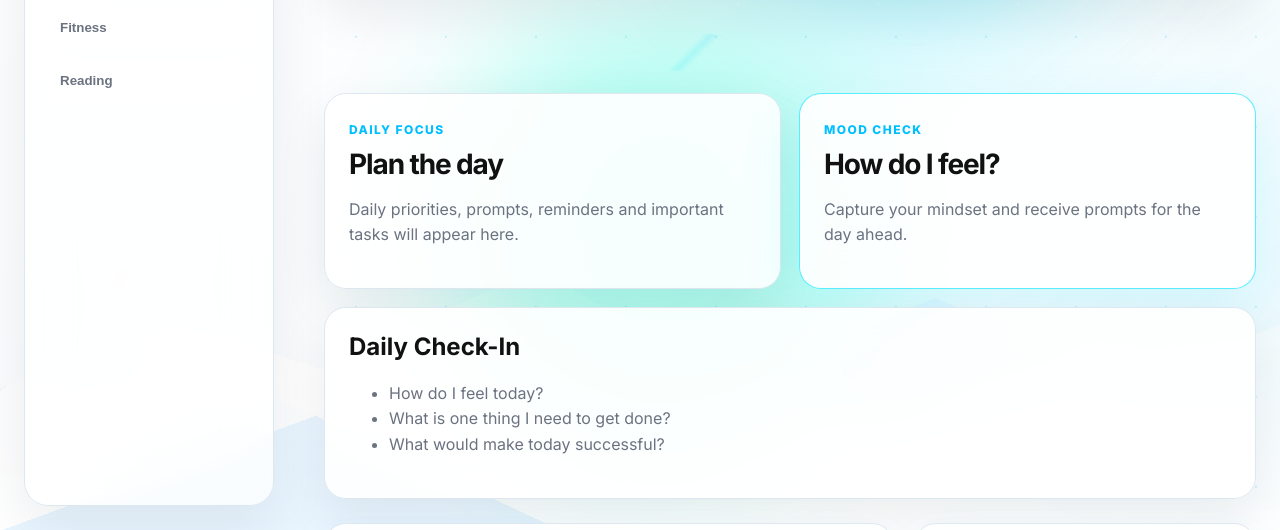
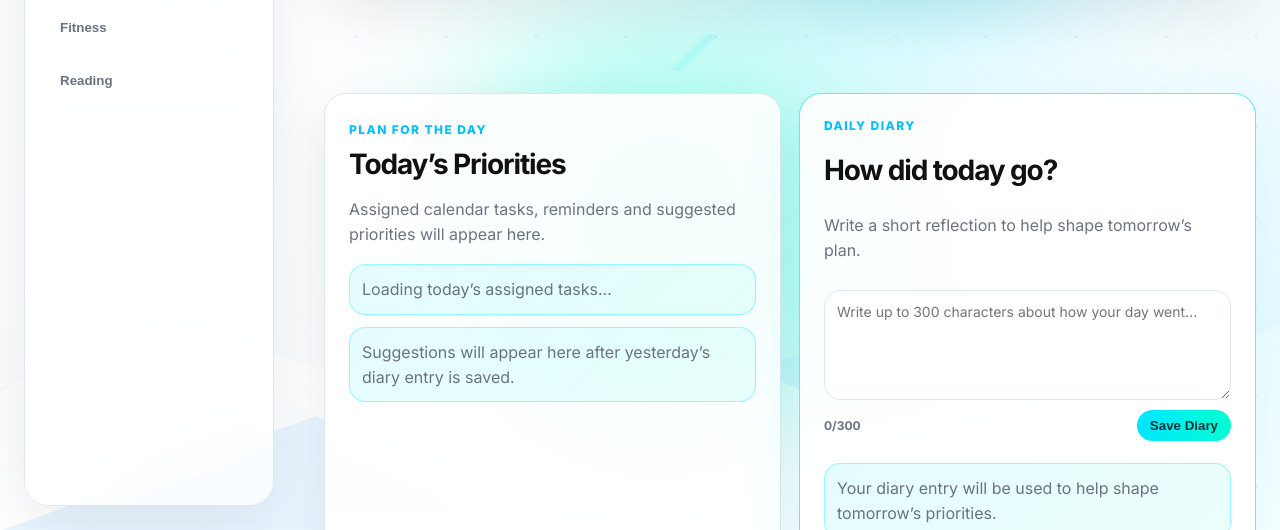
Before and after one commit to 50d1ctat1on50/Personal-Dashboard, a plain HTML site: page index.html in a window 1280 px wide. Shown: the part 270-800 px from the top of the page. Drawn offline with Linux system fonts and the light colour scheme.

Commit message:
Update index.html

```diff
--- a/index.html
+++ b/index.html
@@ -10,7 +10,6 @@
   <link href="https://fonts.googleapis.com/css2?family=Inter:wght@400;500;600;700;800&family=Plus+Jakarta+Sans:wght@500;600;700;800&display=swap" rel="stylesheet">
 
   <link rel="stylesheet" href="style.css" />
-  <link rel="stylesheet" href="today-calendar.css" />
 </head>
 
 <body>
@@ -51,27 +50,43 @@
     <section class="mountain-divider"></section>
 
     <section id="today" class="tab active">
+
       <div class="grid">
         <div class="card glass kpi">
-          <span class="kpi-label">Daily Focus</span>
-          <strong>Plan the day</strong>
-          <p>Daily priorities, prompts, reminders and important tasks will appear here.</p>
+          <span class="kpi-label">Plan for the Day</span>
+          <strong>Today’s Priorities</strong>
+          <p>Assigned calendar tasks, reminders and suggested priorities will appear here.</p>
+
+          <div id="todayAssignedTasks" class="daily-panel">
+            Loading today’s assigned tasks...
+          </div>
+
+          <div id="dailySuggestions" class="daily-panel suggestions-panel">
+            Suggestions will appear here after yesterday’s diary entry is saved.
+          </div>
         </div>
 
-        <div class="card glass kpi neon">
-          <span class="kpi-label">Mood Check</span>
-          <strong>How do I feel?</strong>
-          <p>Capture your mindset and receive prompts for the day ahead.</p>
+        <div class="card glass kpi neon diary-card">
+          <span class="kpi-label">Daily Diary</span>
+          <strong>How did today go?</strong>
+          <p>Write a short reflection to help shape tomorrow’s plan.</p>
+
+          <textarea
+            id="dailyDiaryInput"
+            class="diary-input"
+            maxlength="300"
+            placeholder="Write up to 300 characters about how your day went..."
+          ></textarea>
+
+          <div class="diary-footer">
+            <span id="diaryCount">0/300</span>
+            <button class="planner-btn primary" onclick="saveDailyDiary()">Save Diary</button>
+          </div>
+
+          <div id="diarySavedMessage" class="diary-summary">
+            Your diary entry will be used to help shape tomorrow’s priorities.
+          </div>
         </div>
-      </div>
-
-      <div class="card glass">
-        <h2>Daily Check-In</h2>
-        <ul>
-          <li>How do I feel today?</li>
-          <li>What is one thing I need to get done?</li>
-          <li>What would make today successful?</li>
-        </ul>
       </div>
 
       <section class="today-planner">
@@ -97,7 +112,7 @@
             <button class="planner-btn primary" onclick="addTask()">Add</button>
           </div>
 
-          <h3>Suggested for Next 3 Days</h3>
+          <h3>Suggested for Next 7 Days</h3>
           <div id="suggestions"></div>
 
           <h3>To-Do List</h3>
```
